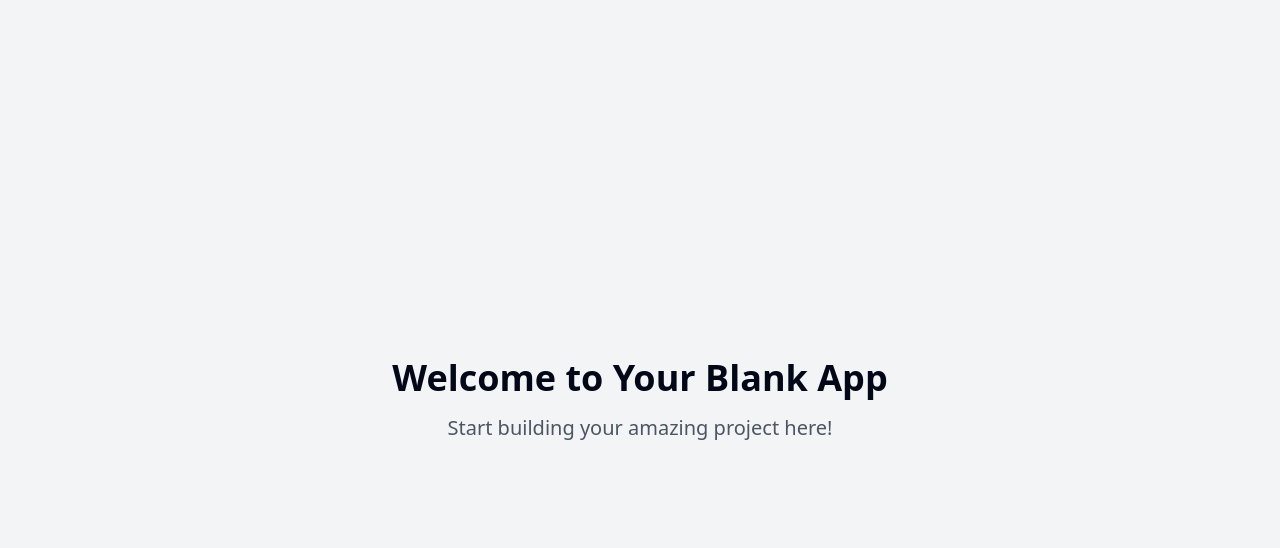
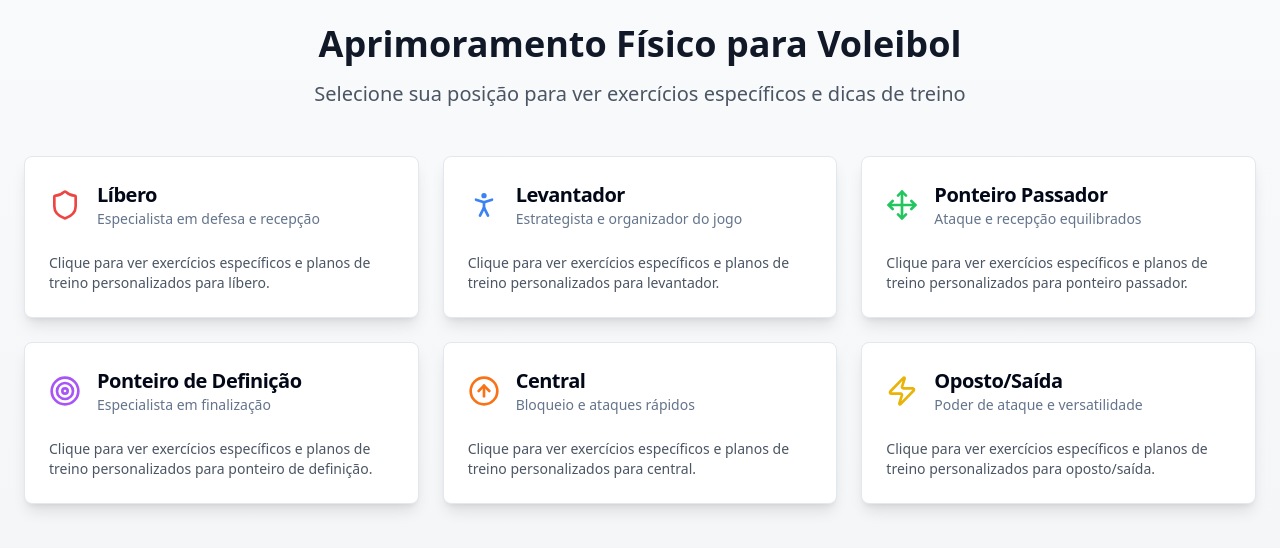
Before and after one commit to Kkraties13/volley-strenght, a React (Vite) app: page / in a window 1280 px wide. Shown: the top 548 px of the page. Built offline with nearby package versions, Linux system fonts and the light colour scheme.

Commit message:
Add volleyball training app
This commit adds a new application focused on volleyball player physical improvement, tailored for each position: Libero, Setter, Passing hitter, Defining hitter, Middle blocker, and Opposite hitter/Outside hitter.

```diff
--- a/src/App.tsx
+++ b/src/App.tsx
@@ -1,3 +1,4 @@
+
 import { Toaster } from "@/components/ui/toaster";
 import { Toaster as Sonner } from "@/components/ui/sonner";
 import { TooltipProvider } from "@/components/ui/tooltip";
@@ -16,7 +17,12 @@ const App = () => (
       <BrowserRouter>
         <Routes>
           <Route path="/" element={<Index />} />
-          {/* ADD ALL CUSTOM ROUTES ABOVE THE CATCH-ALL "*" ROUTE */}
+          <Route path="/libero" element={<NotFound />} />
+          <Route path="/levantador" element={<NotFound />} />
+          <Route path="/ponteiro-passador" element={<NotFound />} />
+          <Route path="/ponteiro-definicao" element={<NotFound />} />
+          <Route path="/central" element={<NotFound />} />
+          <Route path="/oposto" element={<NotFound />} />
           <Route path="*" element={<NotFound />} />
         </Routes>
       </BrowserRouter>
--- a/src/pages/Index.tsx
+++ b/src/pages/Index.tsx
@@ -1,11 +1,92 @@
-// Update this page (the content is just a fallback if you fail to update the page)
+
+import { Card, CardContent, CardDescription, CardHeader, CardTitle } from "@/components/ui/card";
+import { PersonStanding, Shield, ArrowUpCircle, Zap, Target, Move } from "lucide-react";
+import { Link } from "react-router-dom";
+
+const positions = [
+  {
+    title: "Líbero",
+    description: "Especialista em defesa e recepção",
+    icon: Shield,
+    color: "text-red-500",
+    route: "/libero"
+  },
+  {
+    title: "Levantador",
+    description: "Estrategista e organizador do jogo",
+    icon: PersonStanding,
+    color: "text-blue-500",
+    route: "/levantador"
+  },
+  {
+    title: "Ponteiro Passador",
+    description: "Ataque e recepção equilibrados",
+    icon: Move,
+    color: "text-green-500",
+    route: "/ponteiro-passador"
+  },
+  {
+    title: "Ponteiro de Definição",
+    description: "Especialista em finalização",
+    icon: Target,
+    color: "text-purple-500",
+    route: "/ponteiro-definicao"
+  },
+  {
+    title: "Central",
+    description: "Bloqueio e ataques rápidos",
+    icon: ArrowUpCircle,
+    color: "text-orange-500",
+    route: "/central"
+  },
+  {
+    title: "Oposto/Saída",
+    description: "Poder de ataque e versatilidade",
+    icon: Zap,
+    color: "text-yellow-500",
+    route: "/oposto"
+  }
+];
 
 const Index = () => {
   return (
-    <div className="min-h-screen flex items-center justify-center bg-gray-100">
-      <div className="text-center">
-        <h1 className="text-4xl font-bold mb-4">Welcome to Your Blank App</h1>
-        <p className="text-xl text-gray-600">Start building your amazing project here!</p>
+    <div className="min-h-screen bg-gradient-to-b from-gray-50 to-gray-100 p-6">
+      <div className="max-w-7xl mx-auto">
+        <div className="text-center mb-12">
+          <h1 className="text-4xl font-bold text-gray-900 mb-4">
+            Aprimoramento Físico para Voleibol
+          </h1>
+          <p className="text-xl text-gray-600">
+            Selecione sua posição para ver exercícios específicos e dicas de treino
+          </p>
+        </div>
+
+        <div className="grid grid-cols-1 md:grid-cols-2 lg:grid-cols-3 gap-6">
+          {positions.map((position) => (
+            <Link
+              to={position.route}
+              key={position.title}
+              className="transform transition-transform hover:scale-105"
+            >
+              <Card className="h-full shadow-lg hover:shadow-xl transition-shadow">
+                <CardHeader>
+                  <div className="flex items-center gap-4">
+                    <position.icon className={`w-8 h-8 ${position.color}`} />
+                    <div>
+                      <CardTitle className="text-xl">{position.title}</CardTitle>
+                      <CardDescription>{position.description}</CardDescription>
+                    </div>
+                  </div>
+                </CardHeader>
+                <CardContent>
+                  <p className="text-sm text-gray-600">
+                    Clique para ver exercícios específicos e planos de treino personalizados para {position.title.toLowerCase()}.
+                  </p>
+                </CardContent>
+              </Card>
+            </Link>
+          ))}
+        </div>
       </div>
     </div>
   );
```
